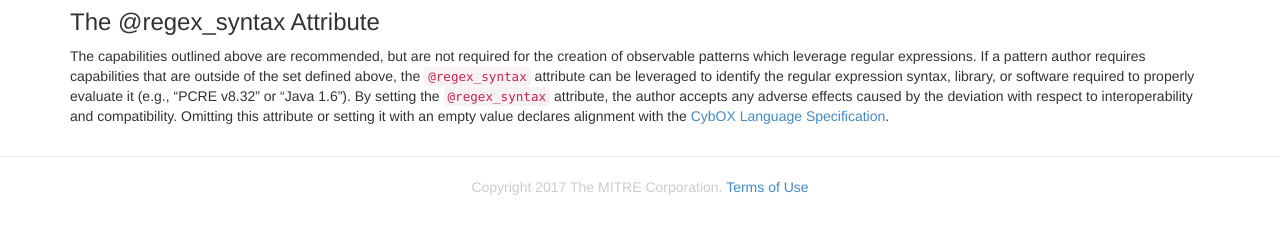
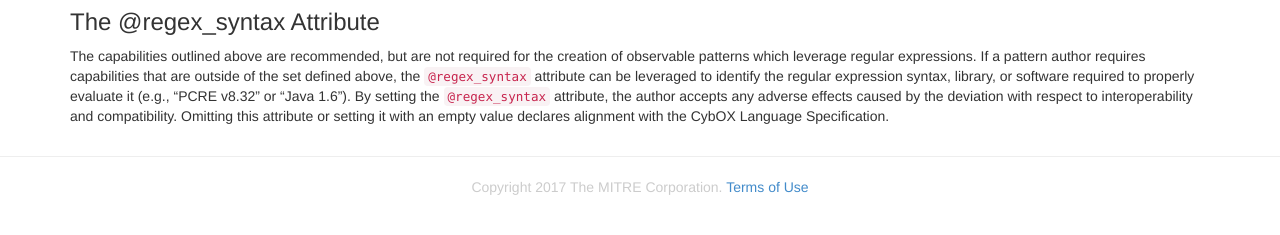
Before and after one commit to CybOXProject/cyboxproject.github.io, a Jekyll site: the page built from documentation/regex-support/index.md, in a window 1280 px wide. Shown: the part 1820-2055 px from the top of the page. Built offline with Jekyll 4.4.1, drawn with Linux system fonts in a browser that asks for light colours; some of the changed lines change nothing that is shown.

Commit message:
Updated Regular Expression page
Removed a current version link.

```diff
--- a/documentation/regex-support/index.md
+++ b/documentation/regex-support/index.md
@@ -110,4 +110,4 @@ the set defined above, the `@regex_syntax` attribute can be leveraged to identif
 syntax, library, or software required to properly evaluate it (e.g., “PCRE v8.32” or “Java 1.6”). By setting
 the `@regex_syntax` attribute, the author accepts any adverse effects caused by the deviation with
 respect to interoperability and compatibility. Omitting this attribute or setting it with an empty value
-declares alignment with the [CybOX Language Specification](http://cyboxproject.github.io/releases/2.1/).
+declares alignment with the CybOX Language Specification.
```
